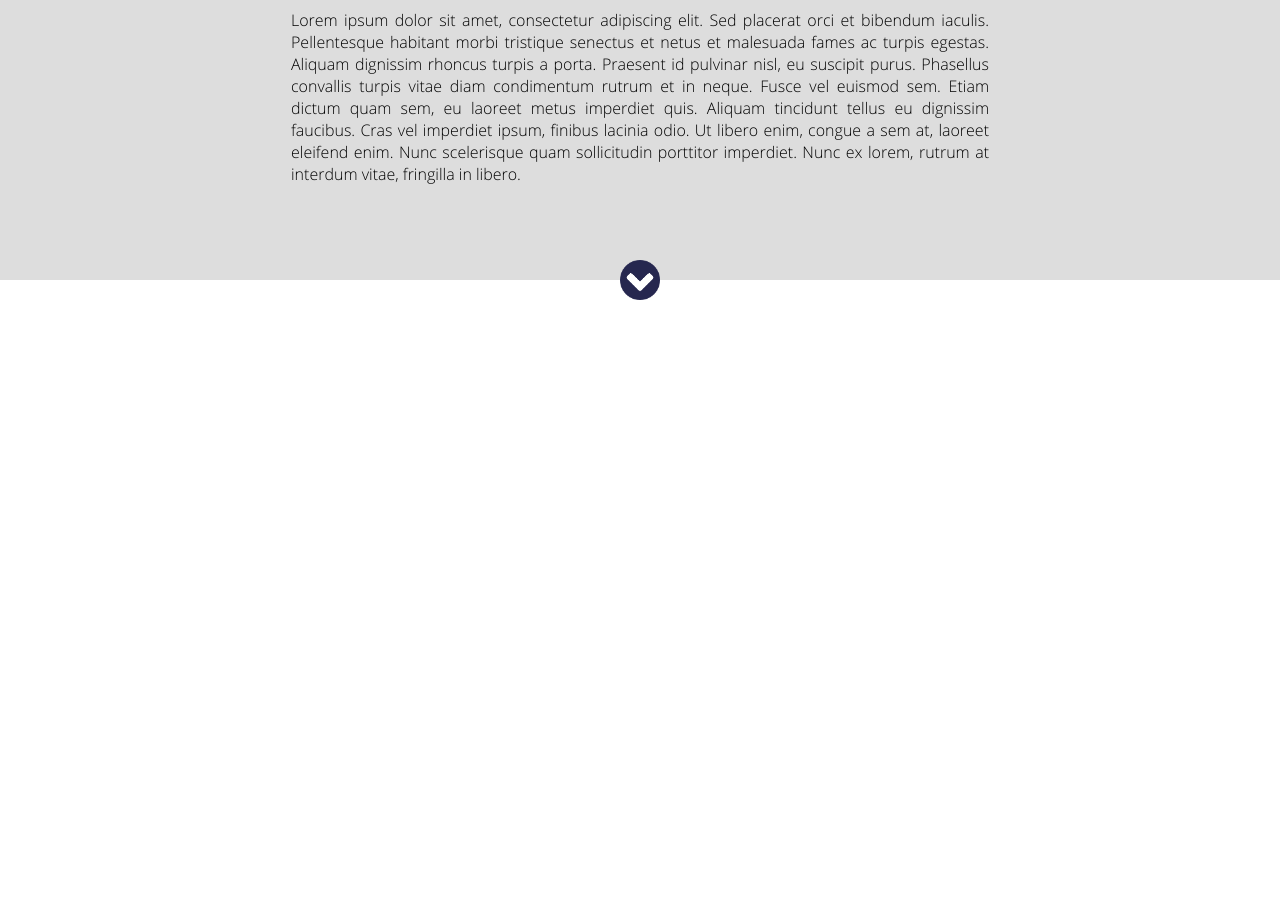
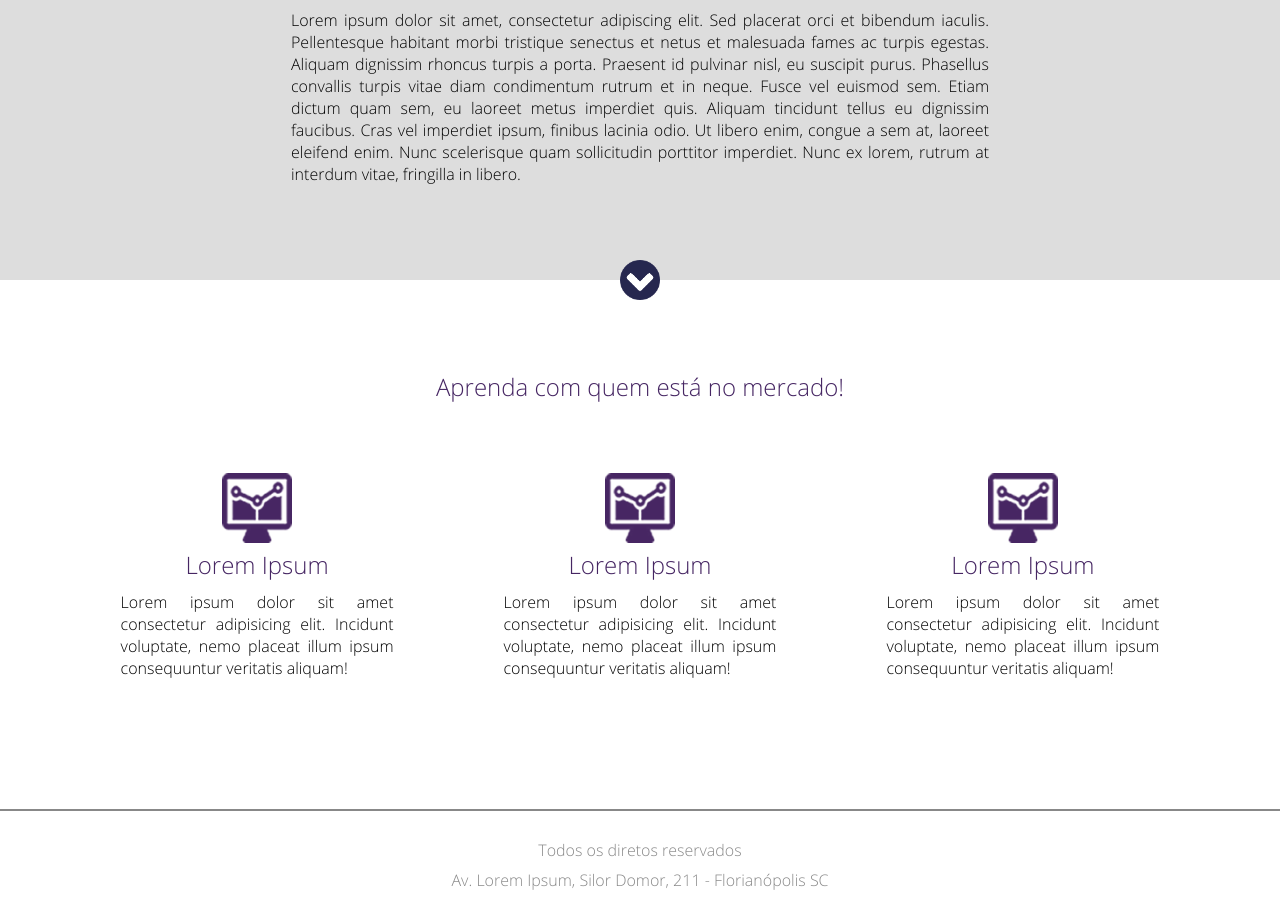
Before and after one commit to lucasdeve/Curso-Web-Full-Stack, a plain HTML site: page Projetos/aula30/Projeto_01/index.html in a window 1280 px wide. Shown: the part 696-1607 px from the top of the page. Before the commit the page ends 996 px from the top, so only its background shows below. Drawn offline with Linux system fonts and the light colour scheme.

Commit message:
finalizando landing page
finalizando o site

```diff
--- a/Projetos/aula30/Projeto_01/css/style.css
+++ b/Projetos/aula30/Projeto_01/css/style.css
@@ -14,12 +14,18 @@ html,body{
 	font-family: "Open Sans";
 }
 
+.clear{
+	clear: both;
+}
+
 .center{
 	width: 1200px;
 	margin: 0 auto;
+	padding: 0 2%;
 }
 
 .header{
+	min-width: 1200px;
 	width: 100%;
 	height: 60px;
 	background-color: #212343;
@@ -109,9 +115,9 @@ html,body{
 
 .container-list{
 	padding: 30px;
-	margin-top: 40px;
+	margin-top: 100px;
 	float: left;
-	width: 619px;
+	width: 519px;
 	height: 270px;
 	background-color: rgba(33,35,67,0.7);
 }
@@ -126,6 +132,7 @@ html,body{
 }
 
 .container-2{
+	min-width: 1200px;
 	padding: 40px 0;
 	background-color: #DDDDDD;
 	text-align: center;
@@ -152,3 +159,49 @@ html,body{
 	background-image: url('../images/arrow.png');
 	background-size: 100% 100%;
 }
+
+.section-1{
+	min-width: 1200px;
+	padding: 90px 0;
+}
+
+.section-1 h2{
+	text-align: center;
+	color: #462663;
+	font-weight: normal;
+}
+
+.container-section{
+	margin-top: 40px;
+}
+
+.container-section{
+	text-align: center;
+}
+
+.container-single{
+	float: left;
+	width: 33.333%;
+	padding: 30px;
+}
+
+
+.container-single p{
+	text-align: justify;
+	padding: 10px 25px;
+}
+
+.container-single img{
+	width: 70px;
+}
+
+.footer{
+	border-top: 2px solid #888888;
+	padding: 20px 0;
+	text-align: center;
+	color: #888888;
+}
+
+.footer p{
+	margin-top: 8px;
+}
--- a/Projetos/aula30/Projeto_01/index.html
+++ b/Projetos/aula30/Projeto_01/index.html
@@ -67,12 +67,46 @@
 		</div><!--center-->
 
 			<div class="arrow"></div><!--arrow-->
+</div><!--container-2-->
 
-	</div><!--container-2-->
+<div class="section-1">
+	<div class="center">
+	<h2>Aprenda com quem está no mercado!</h2>
+
+	<div class="container-section">
+		<div class="container-single">
+			<div><img src="images/icon.png" /></div>
+				<div class="text-container-single">
+					<h2>Lorem Ipsum</h2>
+					<p>Lorem ipsum dolor sit amet consectetur adipisicing elit. Incidunt voluptate, nemo placeat illum ipsum consequuntur veritatis aliquam!</p>
+				</div><!--text-container-single-->
+		</div><!--container-single-->
+
+		<div class="container-single">
+			<div><img src="images/icon.png" /></div>
+				<div class="text-container-single">
+					<h2>Lorem Ipsum</h2>
+					<p>Lorem ipsum dolor sit amet consectetur adipisicing elit. Incidunt voluptate, nemo placeat illum ipsum consequuntur veritatis aliquam!</p>
+				</div><!--text-container-single-->
+		</div><!--container-single-->
+
+		<div class="container-single">
+			<div><img src="images/icon.png" /></div>
+				<div class="text-container-single">
+					<h2>Lorem Ipsum</h2>
+					<p>Lorem ipsum dolor sit amet consectetur adipisicing elit. Incidunt voluptate, nemo placeat illum ipsum consequuntur veritatis aliquam!</p>
+				</div><!--text-container-single-->
+		</div><!--container-single-->
+	</div><!--container-section-->
+	<div class="clear"></div><!--clear-->
+	</div><!--center-->
+</div><!--section-1-->
 
 
-
-
+<div class="footer">
+	<p>Todos os diretos reservados</p>
+	<p>Av. Lorem Ipsum, Silor Domor, 211 - Florianópolis SC</p>
+</div><!--footer-->
 
 </body>
 </html>
```
